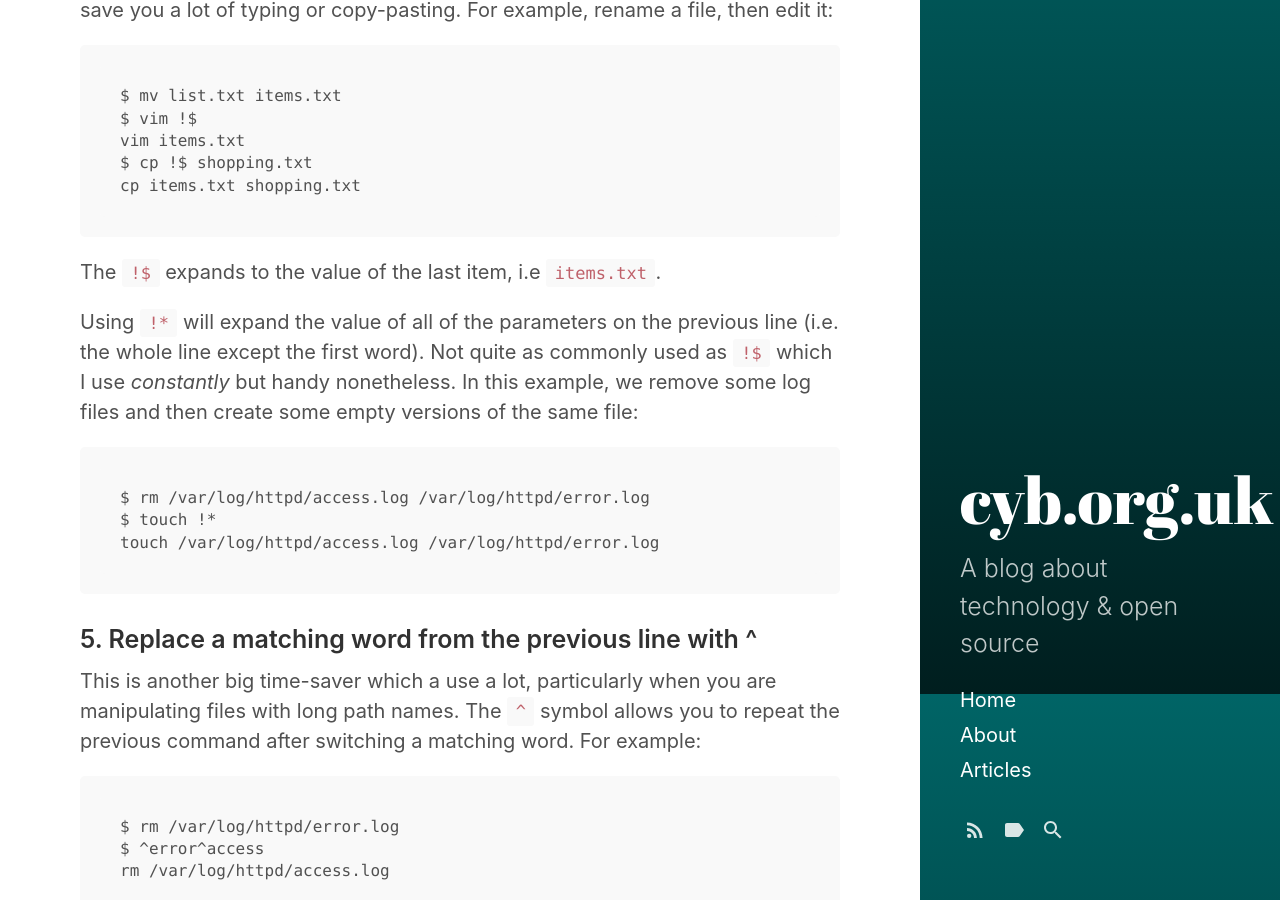
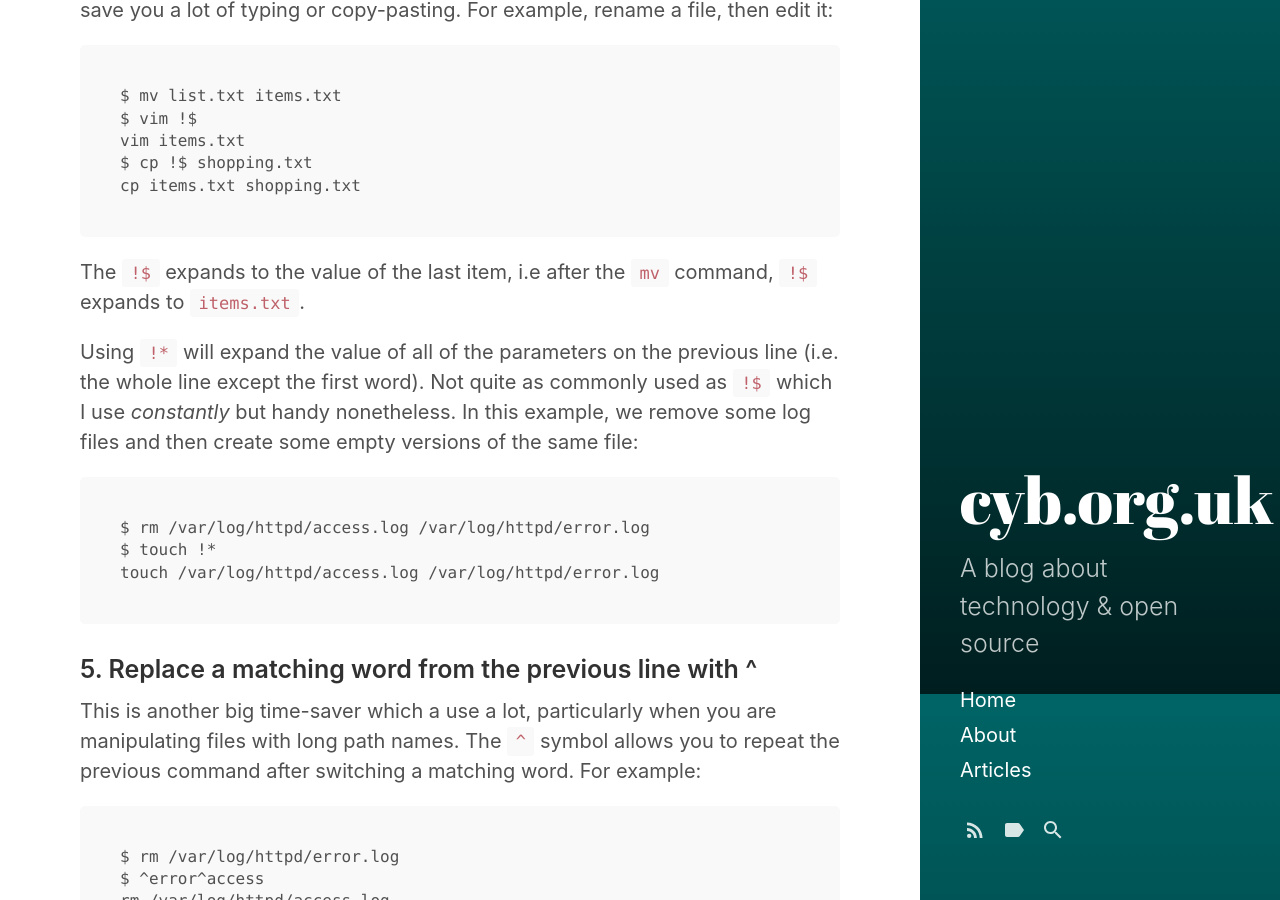
Before and after one commit to cyborguk/cyborguk.github.io, a Jekyll site: the page built from _posts/2021-05-03-bash-productivity.md, in a window 1280 px wide and 900 px high, scrolled down 3806 px. Built offline with Jekyll 4.4.1, drawn with Linux system fonts in a browser that asks for light colours.

Commit message:
Tidyup for blog

````diff
--- a/_posts/2021-05-03-bash-productivity.md
+++ b/_posts/2021-05-03-bash-productivity.md
@@ -149,7 +149,8 @@ $ cp !$ shopping.txt
 cp items.txt shopping.txt
 ```
 
-The `!$` expands to the value of the last item, i.e `items.txt`.
+The `!$` expands to the value of the last item, i.e after the `mv` command,
+`!$` expands to `items.txt`.
 
 Using `!*` will expand the value of all of the parameters on the previous line
 (i.e. the whole line except the first word). Not quite as commonly used as `!$`
````
